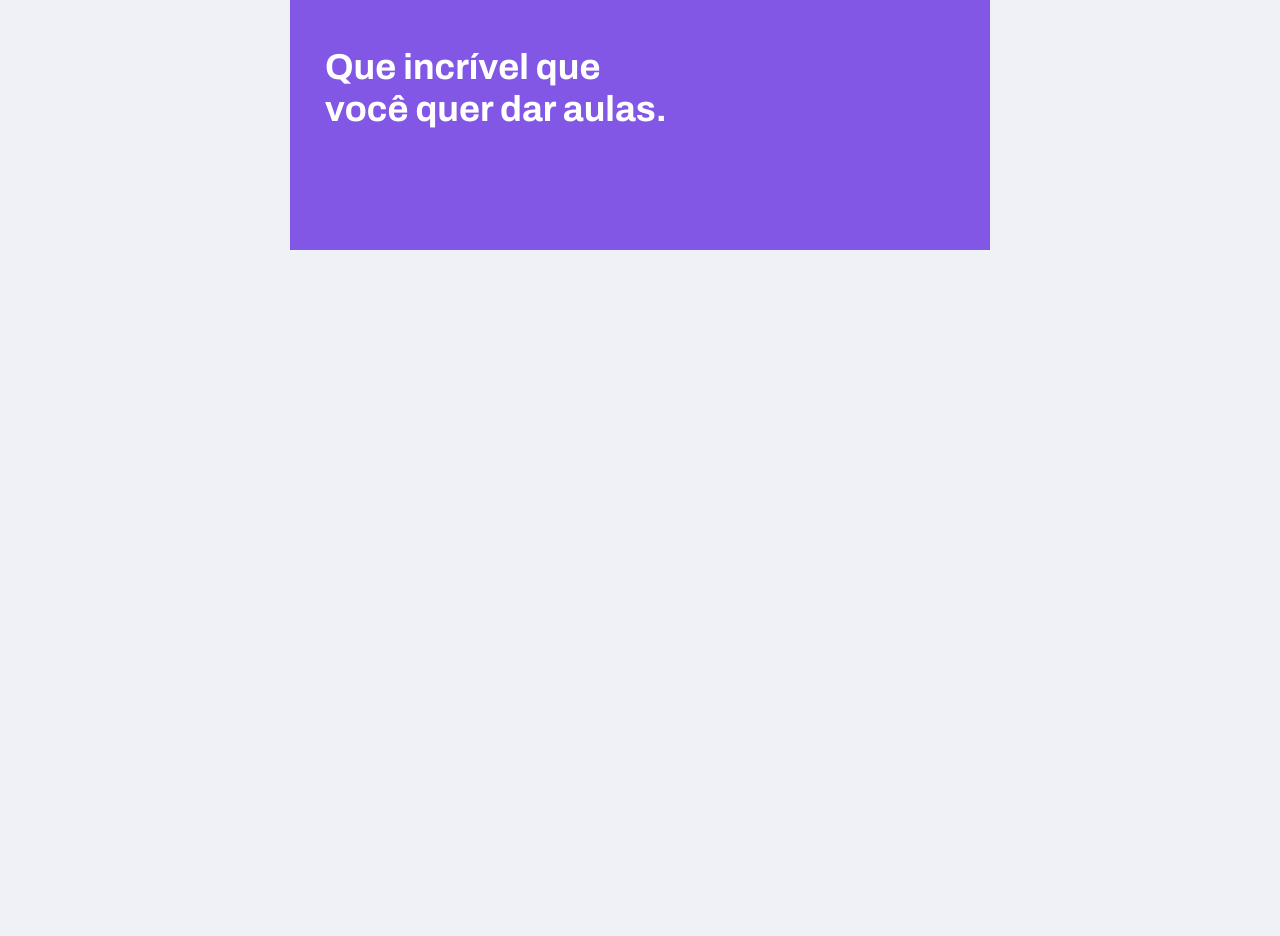
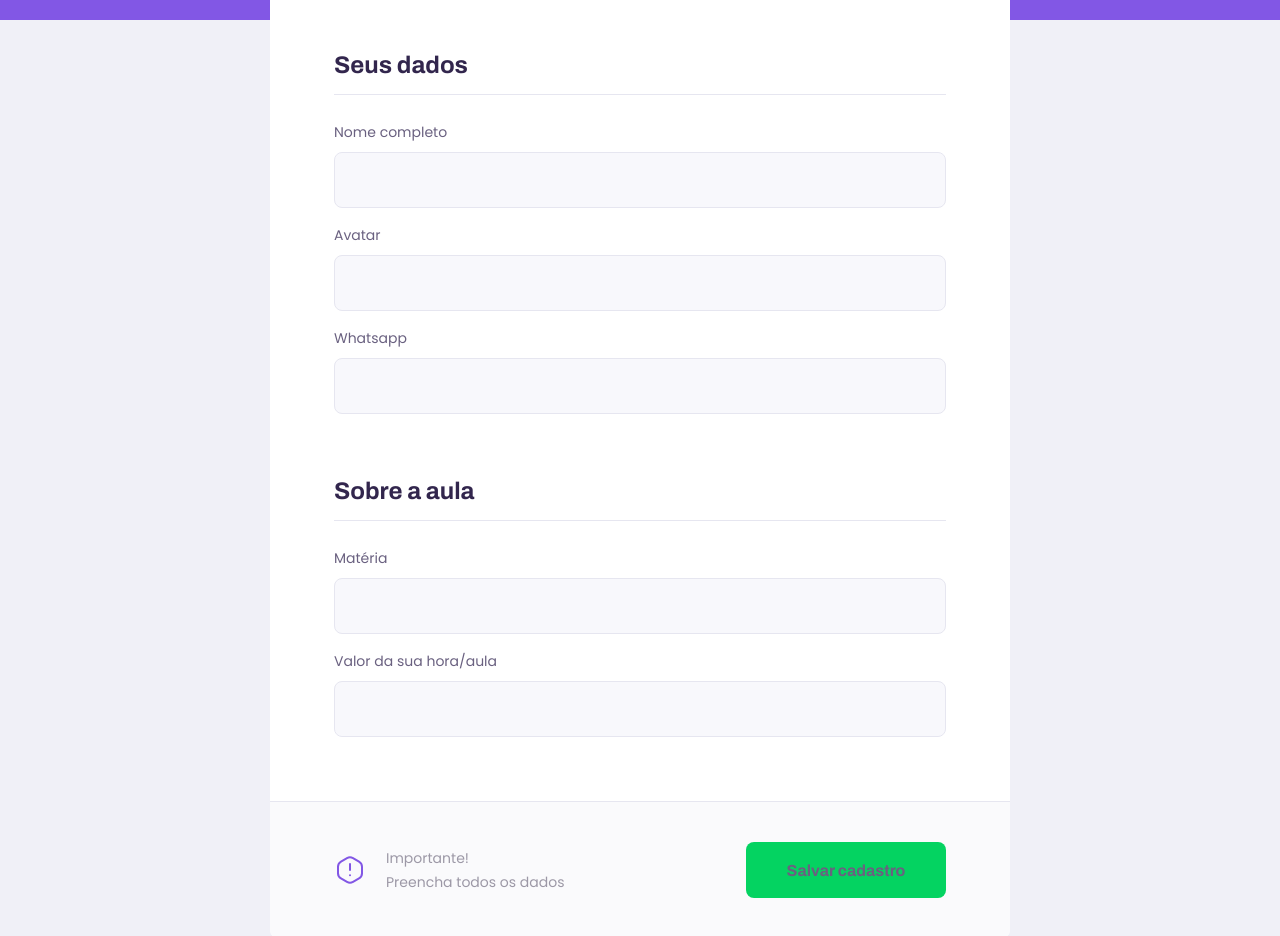
Before and after one commit to caueSJ/proffy-nlw2, a React (Create React App) app in the folder proffy-web/: page /give-classes in a window 1280 px wide. Shown: the part 320-1256 px from the top of the page. Before the commit the page ends 800 px from the top, so only its background shows below. Built offline with nearby package versions, Linux system fonts and the light colour scheme.

Commit message:
TeacherForm page

```diff
--- a/proffy-web/src/components/PageHeader/PageHeader.tsx
+++ b/proffy-web/src/components/PageHeader/PageHeader.tsx
@@ -11,6 +11,7 @@
 
 interface PageHeaderProps {
     title: string;
+    description?: string;
 };
 
 const PageHeader: React.FC<PageHeaderProps> = props => {
@@ -26,6 +27,7 @@
 
             <div className="header-content">
                 <strong> {props.title} </strong>
+                { props.description && <p>{props.description}</p> }
 
                 {props.children}
             </div>
--- /dev/null
+++ b/proffy-web/src/pages/TeacherForm/TeacherForm.css
@@ -0,0 +1,114 @@
+#TeacherForm {
+    width: 100vw;
+    height: 100vh;
+}
+
+#TeacherForm .page-header .header-content {
+    margin-bottom: 6.4rem;
+}
+
+#TeacherForm main {
+    background: var(--color-box-base);
+    width: 100%;
+    max-width: 74rem;
+    border-radius: 0.8rem;
+    margin: -3.2rem auto 3.2rem;
+    padding-top: 6.4rem;
+    overflow: hidden;
+}
+
+#TeacherForm main fieldset {
+    border: 0;
+    padding: 0 2.4rem;
+}
+
+#TeacherForm main fieldset + fieldset {
+    margin-top: 6.4rem;
+}
+
+#TeacherForm main fieldset legend {
+    font: 700 2.4rem Archivo;
+    color: var(--color-text-title);
+    margin-bottom: 2.4rem;
+    display: flex;
+    align-items: center;
+    justify-content: space-between;
+    width: 100%;
+    padding-bottom: 1.6rem;
+    border-bottom: 1px solid var(--color-line-in-white);
+}
+
+#TeacherForm main label {
+    color: var(--color-text);
+}
+
+#TeacherForm main footer {
+    padding: 4rem 2.4rem;
+    background: var(--color-box-footer);
+    border-top: 1px solid var(--color-line-in-white);
+    margin-top: 6.4rem;
+}
+
+#TeacherForm main footer p {
+    display: flex;
+    align-items: center;
+    justify-content: center;
+    font-size: 1.4rem;
+    line-height: 2.4rem;
+    color: var(--color-text-complement);
+}
+
+#TeacherForm main footer p img {
+    margin-right: 2rem;
+}
+
+#TeacherForm main footer button {
+    width: 100%;
+    height: 5.6rem;
+    display: flex;
+    align-items: center;
+    justify-content: center;
+    background: var(--color-secondary);
+    color: var(--colot-button-text);
+    border: 0;
+    border-radius: 0.8rem;
+    cursor: pointer;
+    font: 700 1.6rem Archivo;
+    text-decoration: none;
+    transition: background-color 0.2s;
+    margin-top: 3.2rem;
+}
+
+#TeacherForm main footer button:hover {
+    background: var(--color-secondary-dark);
+}
+
+@media (min-width: 700px) {
+    #TeacherForm {
+        max-width: 100vw;
+    }
+
+    #TeacherForm .page-header .header-content {
+        margin-bottom: 0;
+    }
+
+    #TeacherForm main fieldset {
+        padding: 0 6.4rem;
+    }
+
+    #TeacherForm main footer {
+        padding: 4rem 6.4rem;
+        display: flex;
+        align-items: center;
+        justify-content: space-between;
+    }
+
+    #TeacherForm main footer p {
+        justify-content: space-between;
+    }
+
+    #TeacherForm main footer button {
+        width: 20rem;
+        margin-top: 0;
+    }
+}
--- a/proffy-web/src/pages/TeacherForm/TeacherForm.tsx
+++ b/proffy-web/src/pages/TeacherForm/TeacherForm.tsx
@@ -1,10 +1,43 @@
 import React from 'react';
+import Input from '../../components/Input/Input';
 import PageHeader from '../../components/PageHeader/PageHeader';
+
+import warningIcon from '../../assets/images/icons/warning.svg';
+
+import './TeacherForm.css';
 
 const TeacherForm = () => {
     return (
         <div id="TeacherForm" className="container">
-            <PageHeader title="Que incrível que você quer dar aulas." />
+            <PageHeader
+                title="Que incrível que você quer dar aulas."
+                description="O primeiro passo é preencher esse formulário de inscrição"
+            />
+
+            <main>
+                <fieldset>
+                    <legend>Seus dados</legend>
+                    <Input name="name" label="Nome completo" />
+                    <Input name="avatar" label="Avatar" />
+                    <Input name="whatsapp" label="Whatsapp" />
+                </fieldset>
+
+                <fieldset>
+                    <legend>Sobre a aula</legend>
+                    <Input name="subject" label="Matéria" />
+                    <Input name="cost" label="Valor da sua hora/aula" />
+                </fieldset>
+                <footer>
+                    <p>
+                        <img src={warningIcon} alt="Aviso importante" />
+                        Importante! <br />
+                        Preencha todos os dados
+                    </p>
+                    <button type="button">
+                        Salvar cadastro
+                    </button>
+                </footer>
+            </main>
         </div>
     )
 }
--- a/proffy-web/src/pages/TeacherList/TeacherList.css
+++ b/proffy-web/src/pages/TeacherList/TeacherList.css
@@ -9,41 +9,6 @@
 
 #search-teachers label {
     color: var(--color-text-in-primary);
-}
-
-#search-teachers .input-block {
-    position: relative;
-}
-
-#search-teachers .input-block + .input-block {
-    margin-top: 1.4rem;
-}
-
-#search-teachers .input-block label {
-    font-size: 1.4rem;
-}
-
-#search-teachers .input-block input {
-    width: 100%;
-    height: 5.6rem;
-    margin-top: 0.8rem;
-    border-radius: 0.8rem;
-     background: var(--color-input-background);
-     border: 1px solid var(--color-line-in-white);
-     outline: 0;
-     padding: 0 1.6rem;
-     font: 1.6rem Archivo;
-}
-
-#search-teachers .input-block:focus-within::after {
-    width: calc(100% - 3.2rem);
-    height: 2px;
-    content: '';
-    background: var(--color-primary-light);
-    position: absolute;
-    left: 1.6rem;
-    right: 1.6rem;
-    bottom: 0;
 }
 
 #TeacherList main {
--- a/proffy-web/src/pages/TeacherList/TeacherList.tsx
+++ b/proffy-web/src/pages/TeacherList/TeacherList.tsx
@@ -1,4 +1,5 @@
 import React from 'react';
+import Input from '../../components/Input/Input';
 
 import PageHeader from '../../components/PageHeader/PageHeader';
 import TeacherItem from '../../components/TeacherItem/TeacherItem';
@@ -10,20 +11,9 @@
         <div id="TeacherList" className="container">
             <PageHeader title="Estes são os proffys disponíveis">
                 <form id="search-teachers">
-                    <div className="input-block">
-                        <label htmlFor="subject">Matéria</label>
-                        <input type="text" id="subject" />
-                    </div>
-
-                    <div className="input-block">
-                        <label htmlFor="week_day">Dia da Semana</label>
-                        <input type="text" id="week_day" />
-                    </div>
-
-                    <div className="input-block">
-                        <label htmlFor="time">Horário</label>
-                        <input type="text" id="time" />
-                    </div>
+                    <Input name="subject" label="Matéria" />
+                    <Input name="week_day" label="Dia da Semana" />
+                    <Input type="time" name="time" label="Horário" />
                 </form>
             </PageHeader>
 
```
